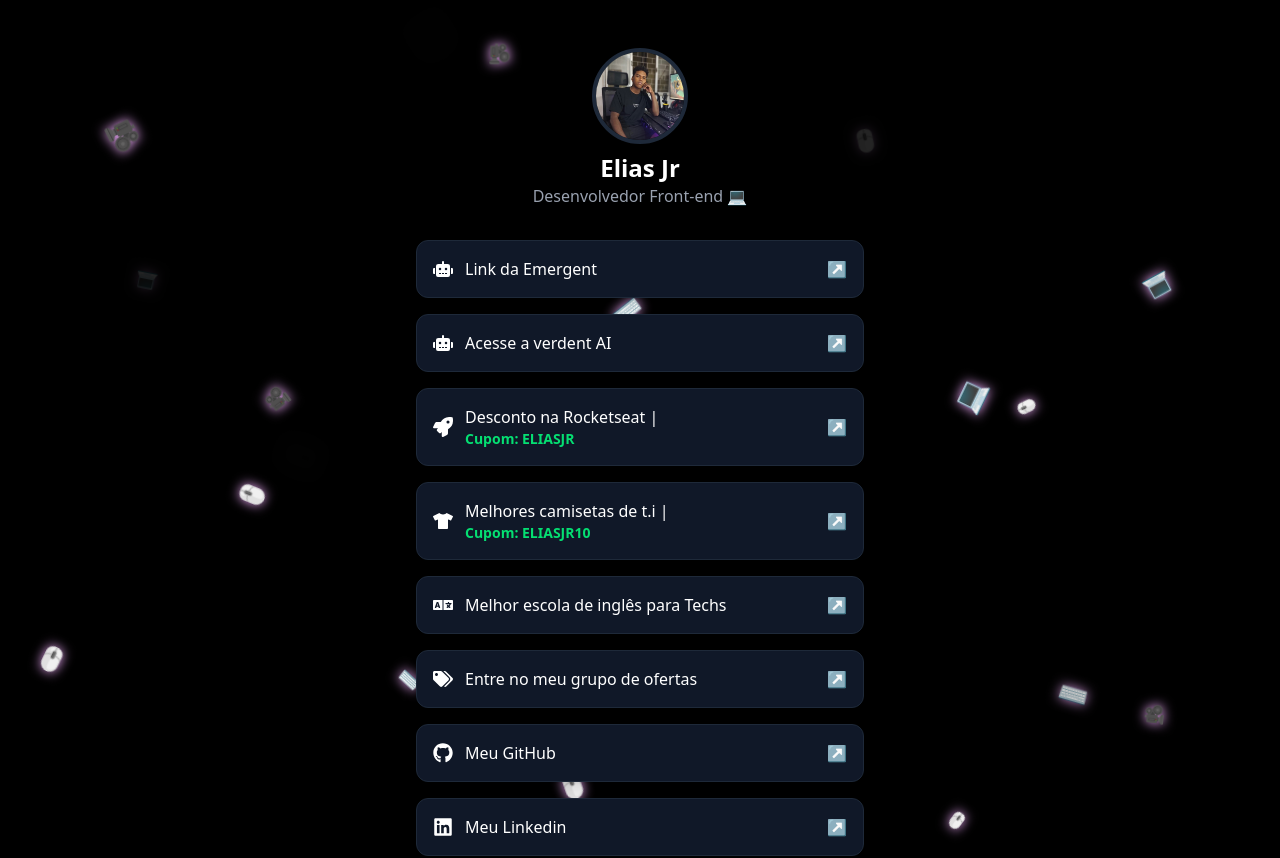
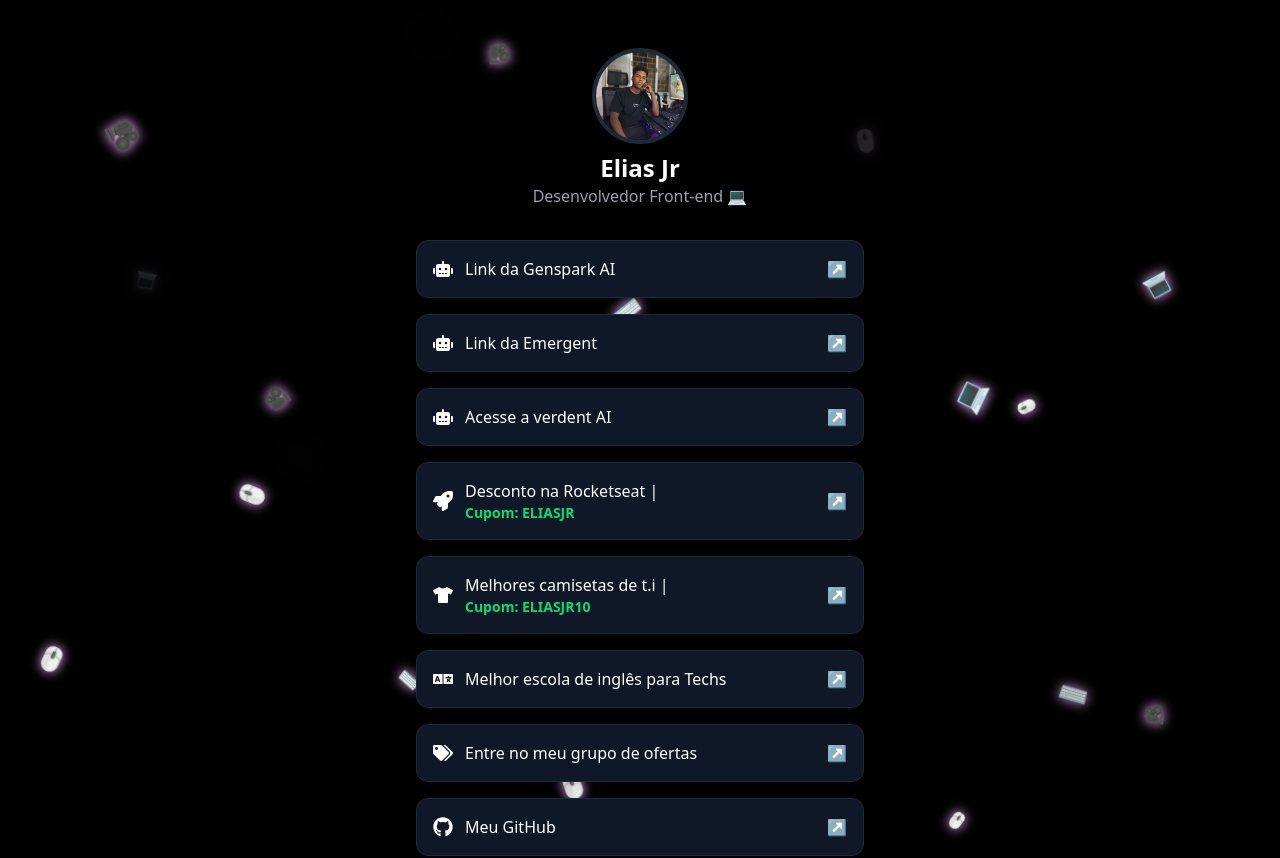
Before and after one commit to eliasjrdev/pagelink-tiktok, a React (Vite) app: page / in a window 1280 px wide. Shown: the top 858 px of the page. Built offline with nearby package versions, Linux system fonts and the light colour scheme.

Commit message:
Adiciona link da Genspark

```diff
--- a/src/components/BioLinks.jsx
+++ b/src/components/BioLinks.jsx
@@ -2,6 +2,7 @@
 import { FaBriefcase, FaTags, FaGraduationCap, FaTshirt, FaDesktop, FaLinkedin, FaGithub, FaRocket, FaLanguage, FaInternetExplorer, FaRobot, FaTextHeight, FaFile } from 'react-icons/fa';
 import Animacao from './Animacao';
 const links = [
+  { icon: <FaRobot />, label: 'Link da Genspark AI', url: 'https://bit.ly/40P6O8H' },
   { icon: <FaRobot />, label: 'Link da Emergent', url: ' https://app.emergent.sh/?utm_shift=redirect&via=costa' },
   { icon: <FaRobot />, label: 'Acesse a verdent AI', url: 'https://bit.ly/4aDyZgu' },
   { icon: <FaRocket />, label: 'Desconto na Rocketseat |', extra: 'Cupom: ELIASJR', url: 'https://www.rocketseat.com.br/oferta/influencer/v2/eliasjr' },
```
